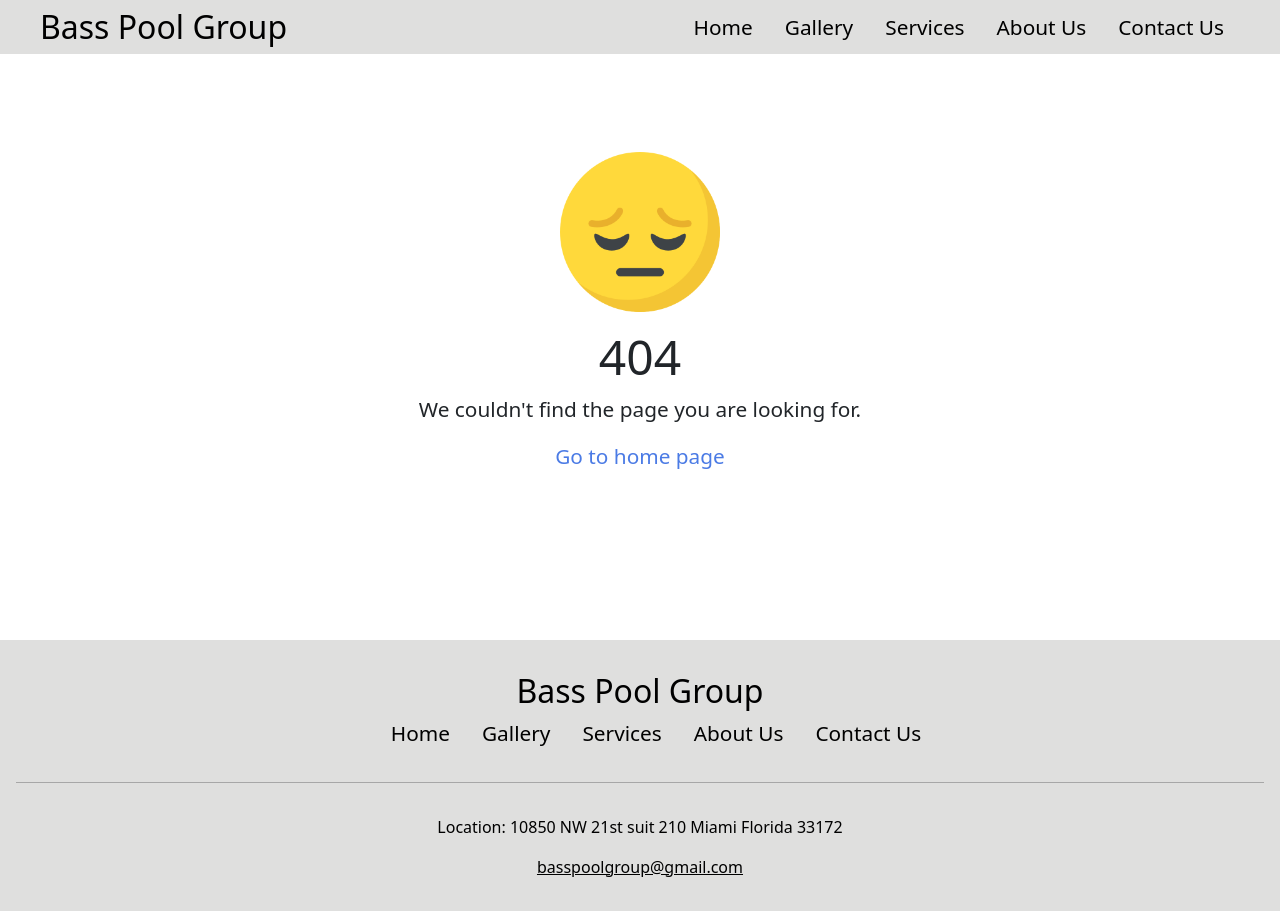
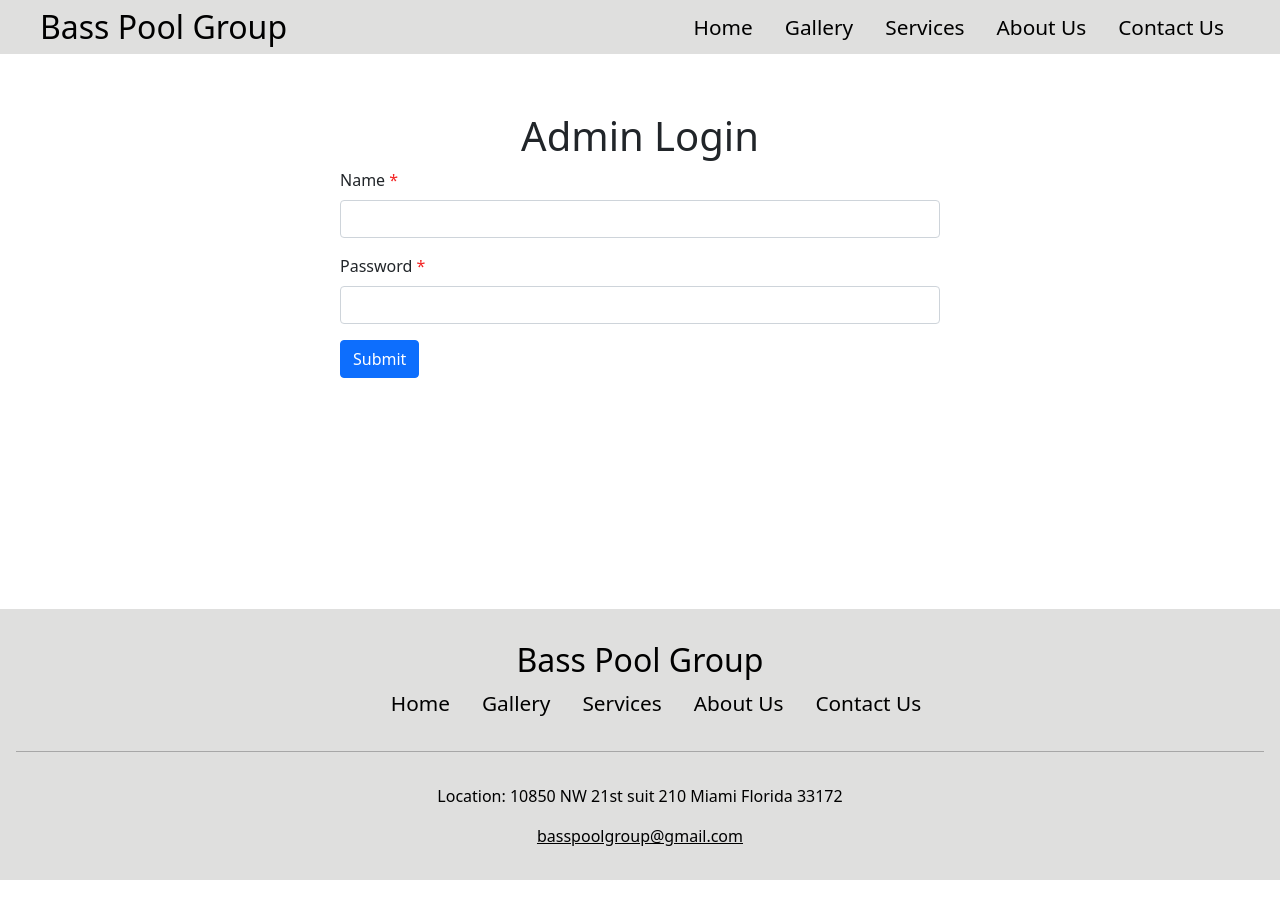
Before and after one commit to lmigonzalez/BassPoolGroup, a React (Create React App) app: page /admin in a window 1280 px wide. After the commit the page ends 880 px from the top, so only its background shows below. Built offline with nearby package versions, Linux system fonts and the light colour scheme.

Commit message:
dashboard

```diff
--- a/src/App.css
+++ b/src/App.css
@@ -1,5 +1,7 @@
 .App {
   width: 100%;
   text-align: center;
-
+  min-height: 100vh;
+  position: relative;
+  padding-bottom: 18rem;
 }
--- a/src/App.js
+++ b/src/App.js
@@ -10,7 +10,10 @@ import Services from './pages/Services/Services'
 import AboutUs from './pages/AboutUs/AboutUs';
 import Contact from './pages/Contact/Contact';
 import NotFound from './pages/NotFound/NotFound';
+import Admin from './pages/Admin/Admin';
+import Dashboard from './pages/Dashboard/Dashboard';
 import Footer from './components/Footer';
+
 
 function App() {
   return (
@@ -23,6 +26,8 @@ function App() {
         <Route path='/aboutus' element={<AboutUs/>}></Route>
         <Route path='/contactus' element={<Contact/>}></Route>
         <Route path='*' element={<NotFound/>}></Route>
+        <Route path='/admin' element={<Admin/>}></Route>
+        <Route path='/dashboard' element={<Dashboard/>}></Route>
       </Routes>
       <Footer/>
     </div>
--- /dev/null
+++ b/src/components/Card.css
@@ -0,0 +1,5 @@
+.card-container{
+	text-align: start;
+	padding: 1rem;
+	border: solid #000 2px;
+}
--- /dev/null
+++ b/src/components/Card.js
@@ -0,0 +1,33 @@
+import React from 'react'
+
+import './Card.css'
+
+function Card({msg}) {
+  return (
+	<div className='card-container'>
+		<p>
+          <b>First Name: </b> {msg.first_name}
+        </p>
+        <p>
+          <b>Last Name: </b> {msg.last_name}
+        </p>
+        <p>
+          <b>Email: </b> {msg.email}
+        </p>
+        <p>
+          <b>Zip Code: </b> {msg.zip_code}
+        </p>
+        <p>
+          <b>Phone #: </b> {msg.phone_number}
+        </p>
+        <p>
+          <b>Message: </b> {msg.message}
+        </p>
+        <p>
+          <b>Spa?: </b> {msg.spa ? 'Yes': "No" }
+        </p>
+	</div>
+  )
+}
+
+export default Card
--- a/src/components/Footer.css
+++ b/src/components/Footer.css
@@ -5,7 +5,9 @@ footer{
 	padding: 2rem 1rem;
 	background-color: #DFDFDE;
 	color: #000;
-
+	position: absolute;
+	left: 0;
+	bottom: 0;
 }
 
 
--- a/src/components/Header.js
+++ b/src/components/Header.js
@@ -26,7 +26,7 @@ function Header() {
 			</ul>
 			<GiHamburgerMenu className='hamburger-menu' onClick={handleToggle}/>
 		</div>
-		<div className={toggleMenu? 'mobile-menu' : 'mobile-menu active'}>
+		<div className={!toggleMenu? 'mobile-menu' : 'mobile-menu active'}>
 			<ul className='mobile-nav-links'>
 				<li> <Link to='/'>Home</Link> </li>
 				<li> <Link to='/gallery'>Gallery</Link> </li>
--- /dev/null
+++ b/src/pages/Admin/Admin.css
@@ -0,0 +1,8 @@
+
+
+.admin-container{
+	margin: 0 auto;
+	margin-top: 5rem;
+	padding: 2rem 1rem;
+	max-width: 1200px;
+}
--- /dev/null
+++ b/src/pages/Admin/Admin.js
@@ -0,0 +1,59 @@
+import React, {useState} from 'react'
+import axios from 'axios';
+import './Admin.css'
+import { Form, Button } from "react-bootstrap";
+
+function Admin() {
+	const initialData = {
+		name: '',
+		password: '',
+
+	  }
+	  const [userData, setUserData] = useState(initialData)
+
+	const handleChange = (e) =>{
+		setUserData({
+			...userData, [e.target.name]: e.target.value
+		  })
+	}
+
+	const handleSubmit = (e) =>{
+		if(localStorage.getItem('userData')){
+			// console.log('exist')
+			localStorage.removeItem('userData')
+		}
+		e.preventDefault()
+		const config = {
+			headers: {
+			  "Content-Type": "application/json",
+			},
+		  };
+		axios.post('http://localhost:3000/api/login', userData, config)
+		.then(res=>{
+		  console.log(res.data.token)
+		  localStorage.setItem('userData', JSON.stringify({token: res.data.token}))
+		}).catch(err=>{
+		  console.log('ERROR')
+		})
+
+		// setUserData(initialData)
+	}
+  return (
+	<section className='admin-container'>
+		<h1>Admin Login</h1>
+      <Form onSubmit={handleSubmit}>
+        <Form.Group className="mb-3" controlId="formBasicEmail">
+          <Form.Label className="required">Name</Form.Label>
+          <Form.Control type="text" name='name' value={userData.name} onChange={handleChange}/>
+        </Form.Group>
+        <Form.Group className="mb-3" controlId="formBasicEmail">
+          <Form.Label className="required">Password</Form.Label>
+          <Form.Control type="password" name='password' value={userData.password} onChange={handleChange}/>
+        </Form.Group>
+		<Button type="submit">Submit</Button>
+        </Form>
+	</section>
+  )
+}
+
+export default Admin
--- a/src/pages/Contact/Contact.js
+++ b/src/pages/Contact/Contact.js
@@ -41,16 +41,7 @@ function Contact() {
     e.preventDefault()
 
 
-    axios.post('http://localhost:1337/api/user-informations', {"data":{
-     "first_name": userData.first_name,
-     "last_name": userData.last_name,
-     "email": userData.email,
-     "zip_code": userData.zip_code,
-     "phone_number": userData.phone_number,
-     "message": userData.message,
-     "spa": userData.spa,
-
-    }})
+    axios.post('http://localhost:3000/api/createmessage/', userData)
     .then(res=>{
       console.log(res)
     }).catch(err=>{
--- /dev/null
+++ b/src/pages/Dashboard/Dashboard.css
@@ -0,0 +1,6 @@
+.dashboard-container{
+	margin: 0 auto;
+	margin-top: 5rem;
+	padding: 2rem 1rem;
+	max-width: 1200px;
+}
--- /dev/null
+++ b/src/pages/Dashboard/Dashboard.js
@@ -0,0 +1,63 @@
+import React, { useState, useEffect } from "react";
+import axios from "axios";
+import { Form, Button } from "react-bootstrap";
+import Card from "../../components/Card";
+
+import "./Dashboard.css";
+
+function Dashboard() {
+	const [userMsg, setUserMsg] = useState([])
+
+	useEffect(() => {
+		getMsg();
+	}, []);
+
+
+  const getMsg = () => {
+    axios
+      .get("http://localhost:3000/api/getmessages")
+      .then((res) => {
+		  setUserMsg(res.data)
+		})
+		.catch((err) => {
+			console.log(err);
+		});
+	};
+
+	console.log(userMsg[0]);
+  const postImg = () => {
+    axios
+      .post("http://localhost:3000/api/uploadimg")
+      .then((res) => {
+        console.log(res);
+      })
+      .catch((err) => {
+        console.log(err);
+      });
+  };
+
+  return (
+    <section className="dashboard-container">
+      <h1>Dashboard</h1>
+      <Form.Group controlId="formFile" className="mb-3">
+        <Form.Control type="file" />
+      </Form.Group>
+
+      <div className="cards-container">
+
+			{
+				userMsg.map((msg)=>{
+					return(
+						<Card key={msg._id} msg = {msg}/>
+					)
+				})
+			}
+
+
+
+      </div>
+    </section>
+  );
+}
+
+export default Dashboard;
```
